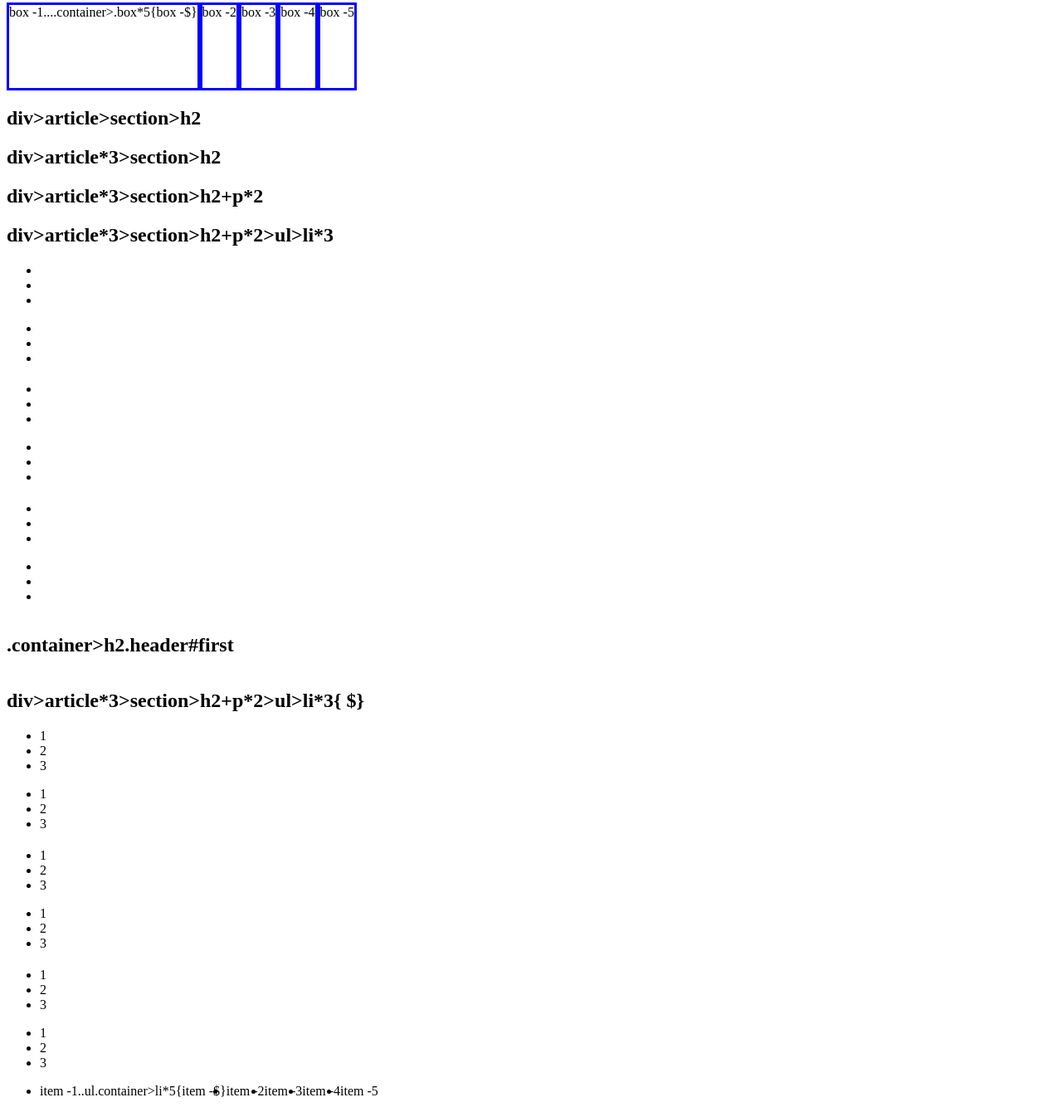
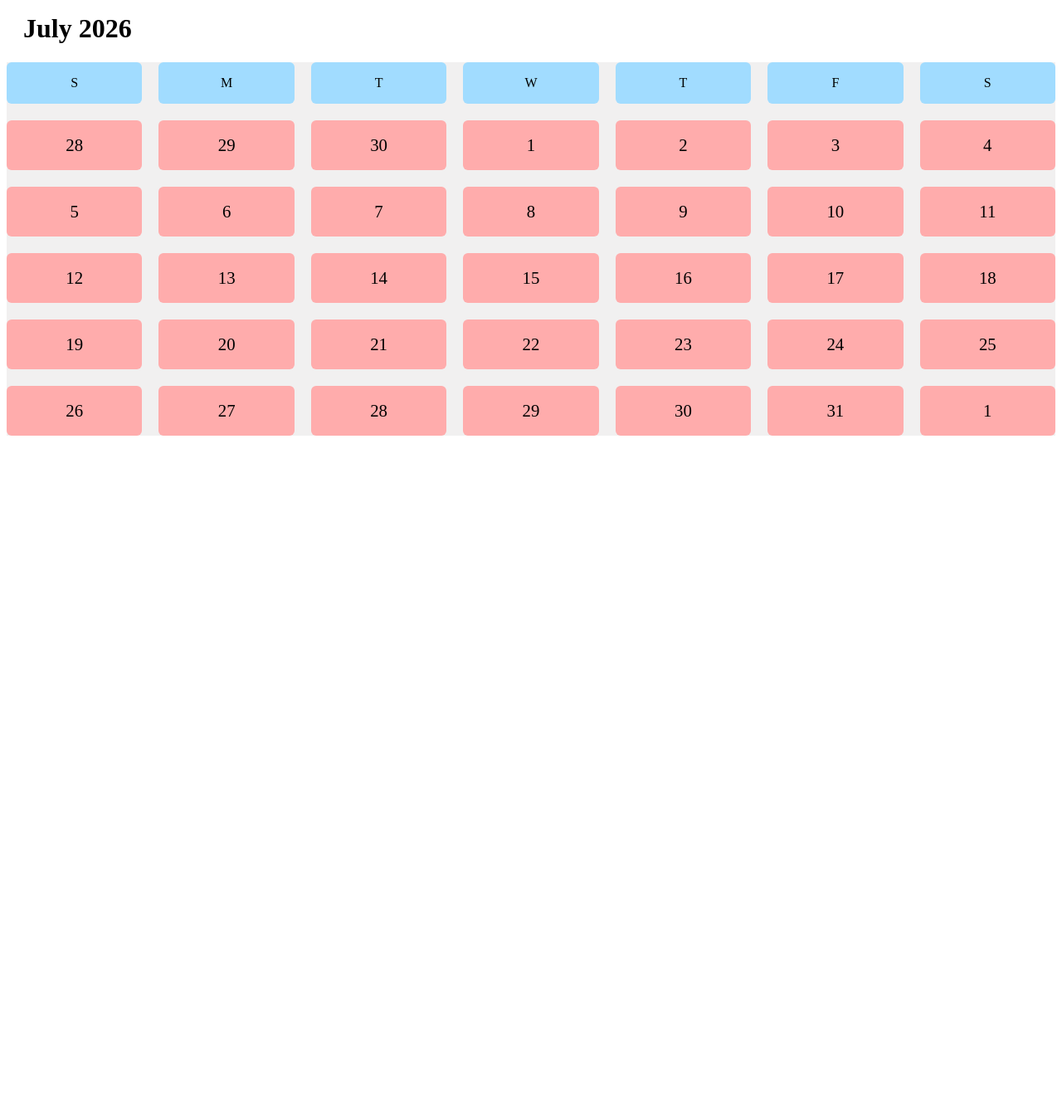
Before and after one commit to tanvir134338/Module-4, a plain HTML site: page index.html in a window 1280 px wide. Shown: the part 5-1345 px from the top of the page at 83% size. After the commit the page ends 800 px from the top, so only its background shows below. Drawn offline with Linux system fonts and the light colour scheme.

Commit message:
index e calander disi

```diff
--- a/index.html
+++ b/index.html
@@ -3,215 +3,88 @@
 <head>
     <meta charset="UTF-8">
     <meta name="viewport" content="width=device-width, initial-scale=1.0">
-    <title>Flex</title>
+    <title>Calander using grid</title>
 
     <style>
         .container{
-            display: flex;
-
+            display: grid;
+            grid-template-columns: repeat(7, 1fr);
+            grid-template-rows: 50px repeat(5, 60px);
+            gap: 20px;
+            background-color: rgb(241, 240, 240);
 
         }
-        .box{
-            border: 3px solid blue;
-            height: 100px;
-            /* display: inline; */
+        .Month{
+            margin-left: 20px;
+            /* background-color: antiquewhite; */
+        }
+        .day, .day-name{
+            background-color: rgb(255, 172, 172);
+            /* height: 50px; */
+            /* width: 50px; */
+            font-size: 1.3rem;
+            display: flex;
+           justify-content: center;
+            align-items: center;
+            border-radius: 6px;
+        }
+        .day-name{
+            font-size: 1rem;
+            /* height: 30px; */
+            background-color: rgb(161, 220, 255);
         }
     </style>
 </head>
 <body>
+    <!-- .container>div*35{$} -->
+     <div class="Month">
+        <h1>July 2026</h1>
+     </div>
     <div class="container">
-        <div class="box">box -1....container>.box*5{box -$}</div>
-        <div class="box">box -2</div>
-        <div class="box">box -3</div>
-        <div class="box">box -4</div>
-        <div class="box">box -5</div>
+        <div class="day-name">S</div>
+        <div class="day-name">M</div>
+        <div class="day-name">T</div>
+        <div class="day-name">W</div>
+        <div class="day-name">T</div>
+        <div class="day-name">F</div>
+        <div class="day-name">S</div>
+
+        <div class="day">28</div>
+        <div class="day">29</div>
+        <div class="day">30</div>
+        <div class="day">1</div>
+        <div class="day">2</div>
+        <div class="day">3</div>
+        <div class="day">4</div>
+        <div class="day">5</div>
+        <div class="day">6</div>
+        <div class="day">7</div>
+        <div class="day">8</div>
+        <div class="day">9</div>
+        <div class="day">10</div>
+        <div class="day">11</div>
+        <div class="day">12</div>
+        <div class="day">13</div>
+        <div class="day">14</div>
+        <div class="day">15</div>
+        <div class="day">16</div>
+        <div class="day">17</div>
+        <div class="day">18</div>
+        <div class="day">19</div>
+        <div class="day">20</div>
+        <div class="day">21</div>
+        <div class="day">22</div>
+        <div class="day">23</div>
+        <div class="day">24</div>
+        <div class="day">25</div>
+        <div class="day">26</div>
+        <div class="day">27</div>
+        <div class="day">28</div>
+        <div class="day">29</div>
+        <div class="day">30</div>
+        <div class="day">31</div>
+        <div class="day">1</div>
+
     </div>
-
-
-
-    <div>
-        <article>
-            <section>
-                <h2>div>article>section>h2</h2>
-            </section>
-        </article>
-    </div>
-
-
-    <div>
-        <article>
-            <section>
-                <h2>div>article*3>section>h2</h2>
-            </section>
-        </article>
-        <article>
-            <section>
-                <h2></h2>
-            </section>
-        </article>
-        <article>
-            <section>
-                <h2></h2>
-            </section>
-        </article>
-    </div>
-
-    <div>
-        <article>
-            <section>
-                <h2>div>article*3>section>h2+p*2</h2>
-                <p></p>
-                <p></p>
-            </section>
-        </article>
-        <article>
-            <section>
-                <h2></h2>
-                <p></p>
-                <p></p>
-            </section>
-        </article>
-        <article>
-            <section>
-                <h2></h2>
-                <p></p>
-                <p></p>
-            </section>
-        </article>
-    </div>
-
-    <div>
-        <article>
-            <section>
-                <h2>div>article*3>section>h2+p*2>ul>li*3</h2>
-                <p>
-                    <ul>
-                        <li></li>
-                        <li></li>
-                        <li></li>
-                    </ul>
-                </p>
-                <p>
-                    <ul>
-                        <li></li>
-                        <li></li>
-                        <li></li>
-                    </ul>
-                </p>
-            </section>
-        </article>
-        <article>
-            <section>
-                <h2></h2>
-                <p>
-                    <ul>
-                        <li></li>
-                        <li></li>
-                        <li></li>
-                    </ul>
-                </p>
-                <p>
-                    <ul>
-                        <li></li>
-                        <li></li>
-                        <li></li>
-                    </ul>
-                </p>
-            </section>
-        </article>
-        <article>
-            <section>
-                <h2></h2>
-                <p>
-                    <ul>
-                        <li></li>
-                        <li></li>
-                        <li></li>
-                    </ul>
-                </p>
-                <p>
-                    <ul>
-                        <li></li>
-                        <li></li>
-                        <li></li>
-                    </ul>
-                </p>
-            </section>
-        </article>
-    </div>
-
-    <div class="container">
-        <h2 class="header" id="first">.container>h2.header#first</h2>
-    </div>
-
-    <div>
-        <article>
-            <section>
-                <h2>div>article*3>section>h2+p*2>ul>li*3{ $}</h2>
-                <p>
-                    <ul>
-                        <li> 1</li>
-                        <li> 2</li>
-                        <li> 3</li>
-                    </ul>
-                </p>
-                <p>
-                    <ul>
-                        <li> 1</li>
-                        <li> 2</li>
-                        <li> 3</li>
-                    </ul>
-                </p>
-            </section>
-        </article>
-        <article>
-            <section>
-                <h2></h2>
-                <p>
-                    <ul>
-                        <li> 1</li>
-                        <li> 2</li>
-                        <li> 3</li>
-                    </ul>
-                </p>
-                <p>
-                    <ul>
-                        <li> 1</li>
-                        <li> 2</li>
-                        <li> 3</li>
-                    </ul>
-                </p>
-            </section>
-        </article>
-        <article>
-            <section>
-                <h2></h2>
-                <p>
-                    <ul>
-                        <li> 1</li>
-                        <li> 2</li>
-                        <li> 3</li>
-                    </ul>
-                </p>
-                <p>
-                    <ul>
-                        <li> 1</li>
-                        <li> 2</li>
-                        <li> 3</li>
-                    </ul>
-                </p>
-            </section>
-        </article>
-    </div>
-
-    <ul class="container">
-        <li>item -1..ul.container>li*5{item -$}</li>
-        <li>item -2</li>
-        <li>item -3</li>
-        <li>item -4</li>
-        <li>item -5</li>
-    </ul>
-
-
 </body>
 </html>
```
